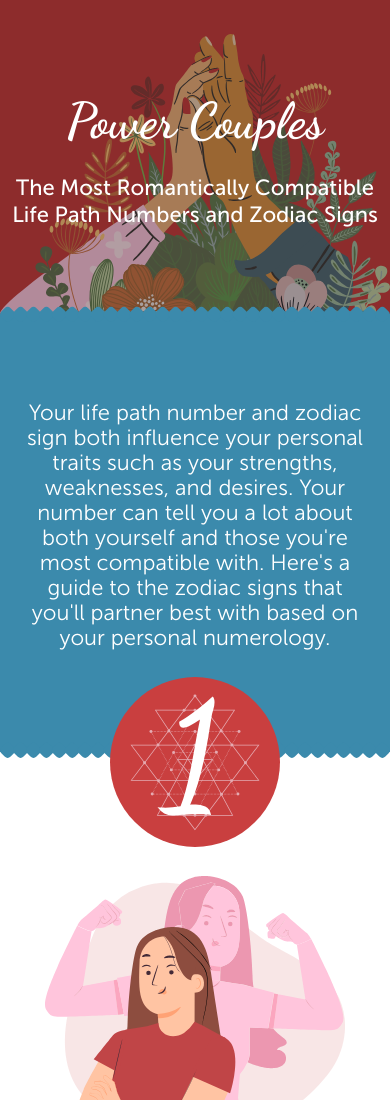
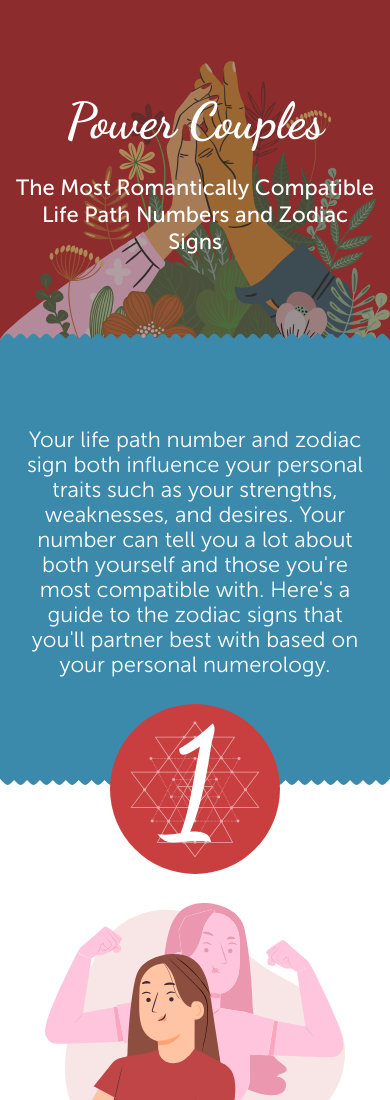
Before and after one commit to codingclap/power_couple, a plain HTML site: page index.html in a window 390 px wide. Shown: the top 1100 px of the page. Drawn offline with Linux system fonts and the light colour scheme.

Commit message:
Final updates

```diff
--- a/style.css
+++ b/style.css
@@ -66,7 +66,7 @@ body {
   background-repeat: no-repeat;
   background-position: bottom right;
   background-size: 67%;
-  padding: 7% 0px;
+  padding: 7% 10px;
 }
 .life-path {
   padding-bottom: 4%;
@@ -321,7 +321,7 @@ body {
 	padding-top: 40px;
 }
 .power-couples .pow-coup-head {
-  padding: 25% 0px;
+  padding: 25% 10px;
   background-position: bottom center;
 background-size: 100%;
 }
@@ -332,6 +332,8 @@ background-size: 100%;
   width: 100%;
   height: 100%;
   top: 0;
+  left:0;
+  right:0;
 }
 .pow-coup-head{
 	position: relative;
@@ -400,7 +402,7 @@ background-size: 100%;
   margin-bottom: 18px;
 }
 .power-couples .pow-coup-head {
-	padding: 22% 0px;
+	padding: 22% 10px;
 }
 }
 
```
